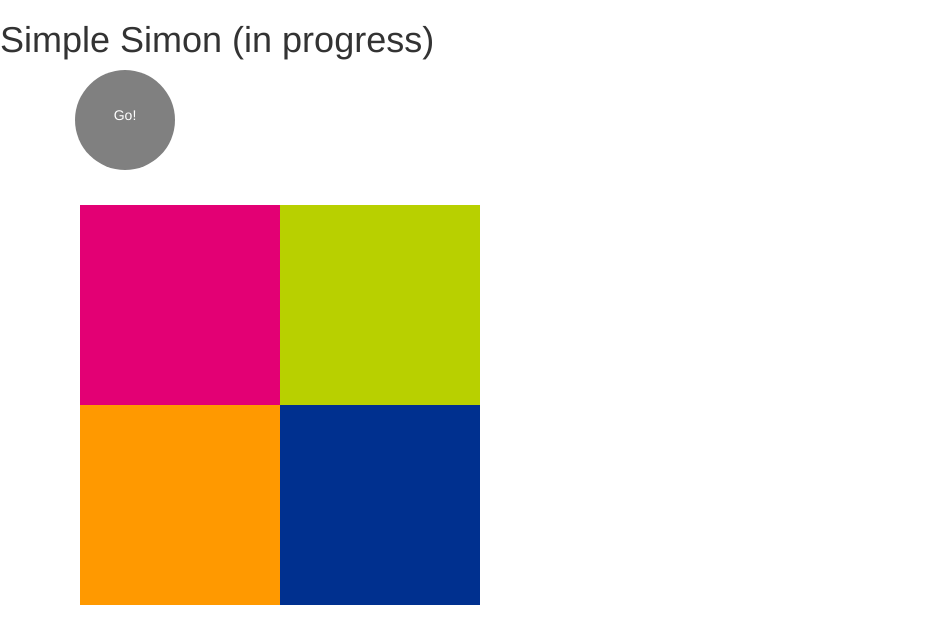
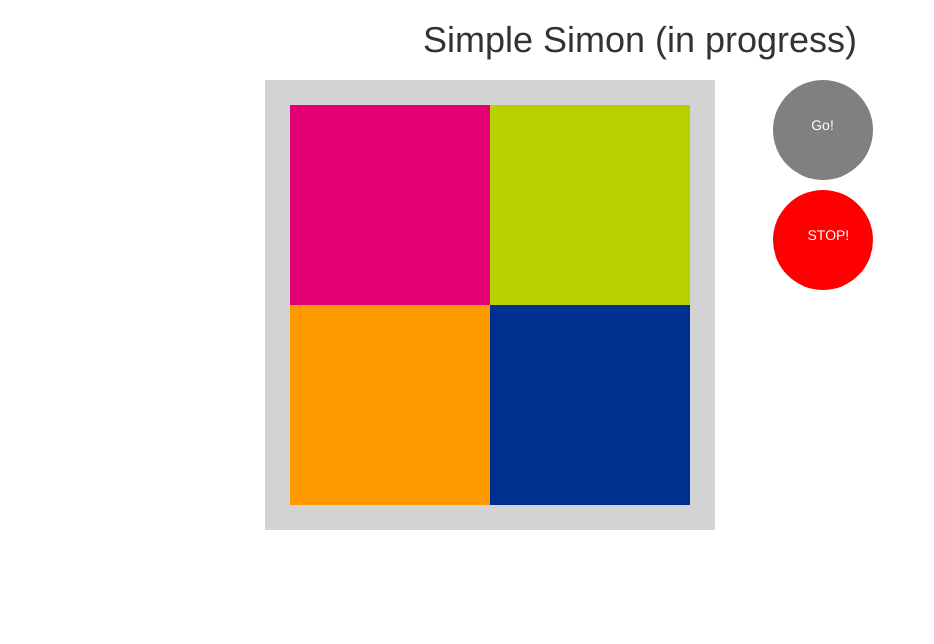
Before and after one commit to natalieortiz/Simple-Simon, a plain HTML site: page public/index.html in a window 1280 px wide. Shown: the whole page, without its empty margins (0-934 px from the left). Drawn offline with nearby package versions, Linux system fonts and the light colour scheme.

Commit message:
Changed some html to include bootstrap grid.

```diff
--- a/public/index.html
+++ b/public/index.html
@@ -8,18 +8,23 @@
 	<link rel="stylesheet" href="/css/simplesimon.css">
 </head>
 <body>
-<h1>Simple Simon (in progress)</h1>
+<h1 class="heading">Simple Simon (in progress)</h1>
 <div class="container">
 	<div class="row">
-		<div id="go">Go!</div>
-	</div>
-	<div class="row">
-		<div id="pink" data-number="1"></div>
-		<div id="green" data-number="2"></div>
-	</div>
-	<div class="row">
-		<div id="orange" data-number="3"></div>
-		<div id="blue" data-number="4"></div>
+		<div class="col-md-2"></div>
+		<div class="col-md-5">
+			<div class="area">
+					<div id="pink" data-number="1"></div>
+					<div id="green" data-number="2"></div>
+					<div id="orange" data-number="3"></div>
+					<div id="blue" data-number="4"></div>
+			</div>
+		</div>
+		<div class="col-md-3">
+			<div id="go">Go!</div>
+			<div id="stop">STOP!</div>
+		</div>
+		<div class="col-md-2"></div>
 	</div>
 </div>
 
```
